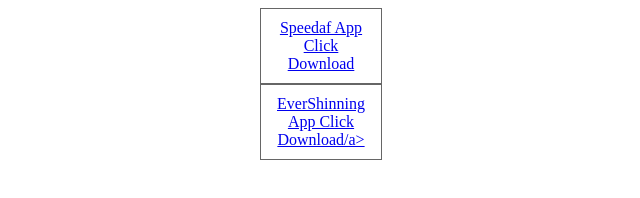
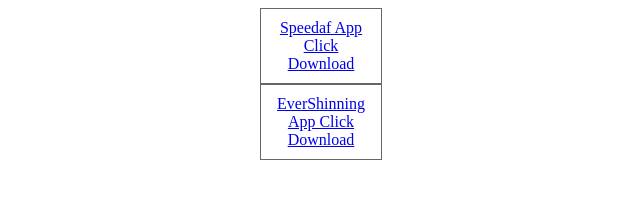
Before and after one commit to speedaf/speedaf, a plain HTML site: page index.html in a window 1280 px wide. Shown: the full height of the page, 319-959 px from the left. Drawn offline with Linux system fonts and the light colour scheme.

Commit message:
Update index.html
everShinning

```diff
--- a/index.html
+++ b/index.html
@@ -36,7 +36,7 @@
 
  <div><a href="itms-services:///?action=download-manifest&url=https://gitlab.com/speedaf/iosappinternaltestdistribution/-/raw/main/manifest.plist">Speedaf App Click Download</a></div>
 
- <div><a href="itms-services:///?action=download-manifest&url=https://gitlab.com/speedaf/iosappinternaltestdistribution_evershinning/-/raw/main/manifest.plist">EverShinning App Click Download/a></div>
+ <div><a href="itms-services:///?action=download-manifest&url=https://gitlab.com/speedaf/iosappinternaltestdistribution_evershinning/-/raw/main/manifest.plist">EverShinning App Click Download</a></div>
 
 </body>
 
```
